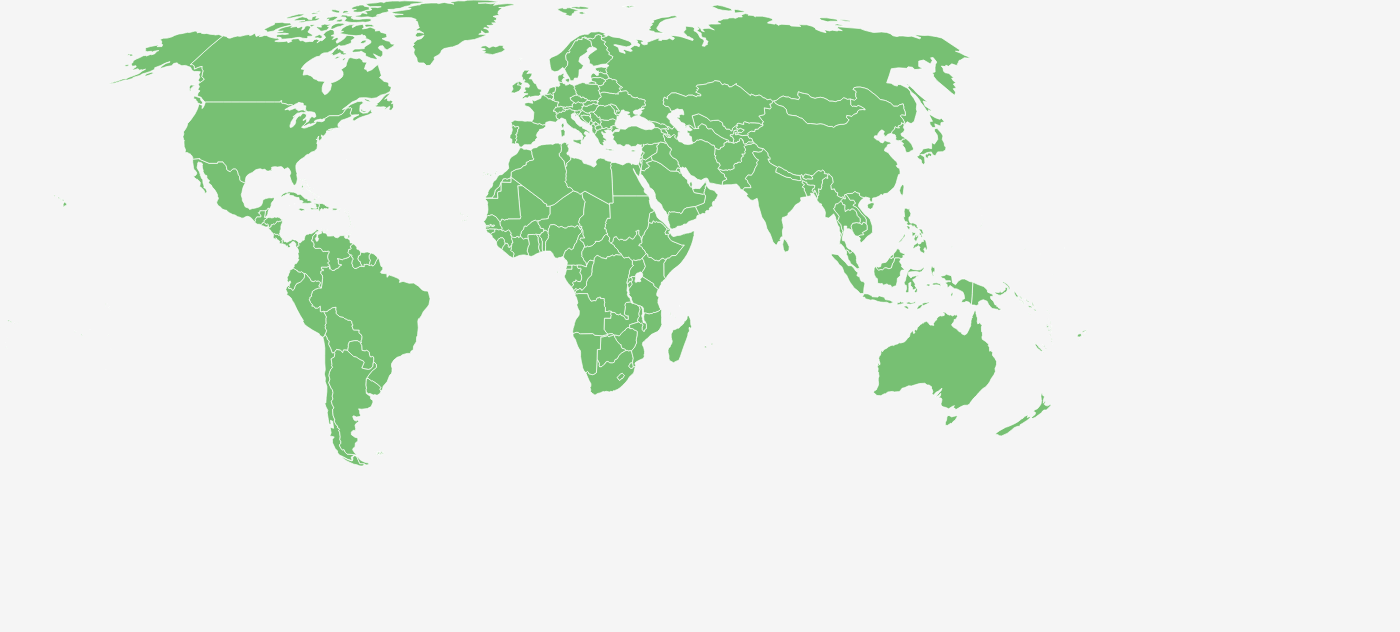
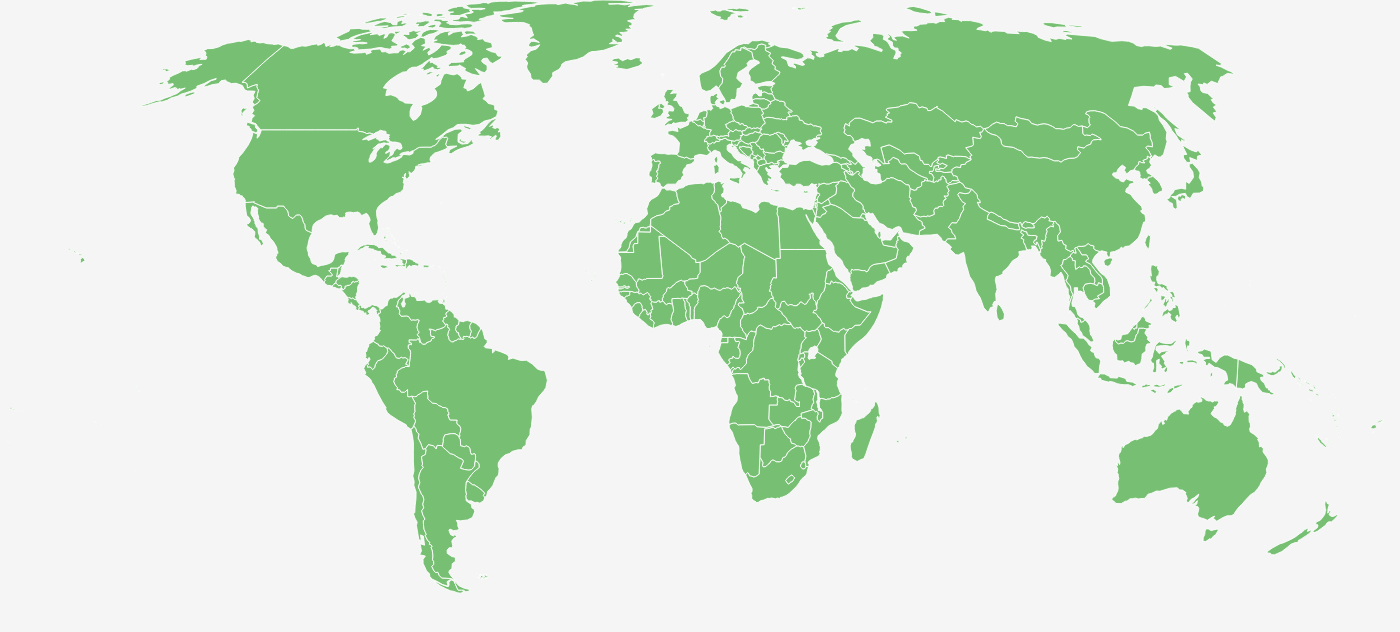
Before and after one commit to ElJulii/UIUX-sound-map, a website: page public/secondIndex.html in a window 1280 px wide. Shown: the whole page, 1400 px wide, since content can reach past the window. Drawn offline with Linux system fonts and the light colour scheme.

Commit message:
small change

```diff
--- a/public/map.html
+++ b/public/map.html
@@ -1,4 +1,4 @@
-<svg height="599.1070366699703" version="1.1" width="1100" xmlns="http://www.w3.org/2000/svg" style="overflow: hidden; position: relative; top: 0.200012px;" viewBox="0.686818632309217 0.686818632309217 1400 599.1070366699703" preserveAspectRatio="xMinYMin">
+<svg height="599.1070366699703" version="1.1" width="1400" xmlns="http://www.w3.org/2000/svg" style="overflow: hidden; position: relative; top: 0.200012px;" viewBox="0.686818632309217 0.686818632309217 1400 599.1070366699703" preserveAspectRatio="xMinYMin">
     <rect x="-4035.01" y="-1726.15" width="10090" height="4317.85" r="0" rx="0" ry="0" fill="#ffffff" stroke="none" transform="matrix(0.6938,0,0,0.6938,0,0)" stroke-width="1.4414285714285715" style="-webkit-tap-highlight-color: rgba(0, 0, 0, 0); fill-opacity: 0;" fill-opacity="0"/>
     <path fill="#77c073" stroke="#ffffff" d="M1500.6,360.3L1501.1999999999998,364.90000000000003L1499.1,363.90000000000003L1500.1999999999998,369.1L1498.1,365.8L1497.3,362.5L1495.8,359.4L1493,355.7L1487.8,355.4L1488.7,358.09999999999997L1487.5,361.59999999999997L1484.9,360.29999999999995L1484.3000000000002,361.49999999999994L1482.6000000000001,360.79999999999995L1480.4,360.19999999999993L1478.8000000000002,354.8999999999999L1476.2000000000003,350.0999999999999L1476.5000000000002,346.19999999999993L1472.8000000000002,344.49999999999994L1473.7000000000003,342.19999999999993L1476.7000000000003,339.79999999999995L1472.1000000000004,336.4L1473.3000000000004,332L1478.2000000000005,334.8L1480.9000000000005,335.1L1482.1000000000006,339.6L1487.5000000000007,340.5L1492.6000000000006,340.4L1496.0000000000007,341.5L1494.4000000000008,346.9L1492.0000000000007,347.29999999999995L1490.8000000000006,350.9L1494.4000000000005,354.29999999999995L1494.7000000000005,350.09999999999997L1496.2000000000005,350.09999999999997L1500.6000000000006,360.29999999999995Z" class="sm_state sm_state_BD" opacity="1" stroke-opacity="1" stroke-width="1.26125" stroke-linejoin="round" transform="matrix(0.6938,0,0,0.6938,0,0)" style="-webkit-tap-highlight-color: rgba(0, 0, 0, 0); opacity: 1; cursor: pointer; stroke-opacity: 1; stroke-linejoin: round; fill-opacity: 1;" fill-opacity="1"/>
     <path fill="#77c073" stroke="#ffffff" d="M1016.5,177.1L1016.1,181.29999999999998L1014.8000000000001,181.49999999999997L1014.4000000000001,184.99999999999997L1010.0000000000001,182.09999999999997L1007.5000000000001,182.59999999999997L1004.0000000000001,179.69999999999996L1001.6000000000001,177.19999999999996L999.4000000000001,177.09999999999997L998.6000000000001,174.89999999999998L1002.5000000000001,173.7L1006.1000000000001,174.2L1010.6000000000001,172.89999999999998L1013.7000000000002,175.59999999999997L1016.5000000000001,177.09999999999997Z" class="sm_state sm_state_BE" opacity="1" stroke-opacity="1" stroke-width="1.26125" stroke-linejoin="round" transform="matrix(0.6938,0,0,0.6938,0,0)" style="-webkit-tap-highlight-color: rgba(0, 0, 0, 0); opacity: 1; cursor: pointer; stroke-opacity: 1; stroke-linejoin: round; fill-opacity: 1;" fill-opacity="1"/>
```
